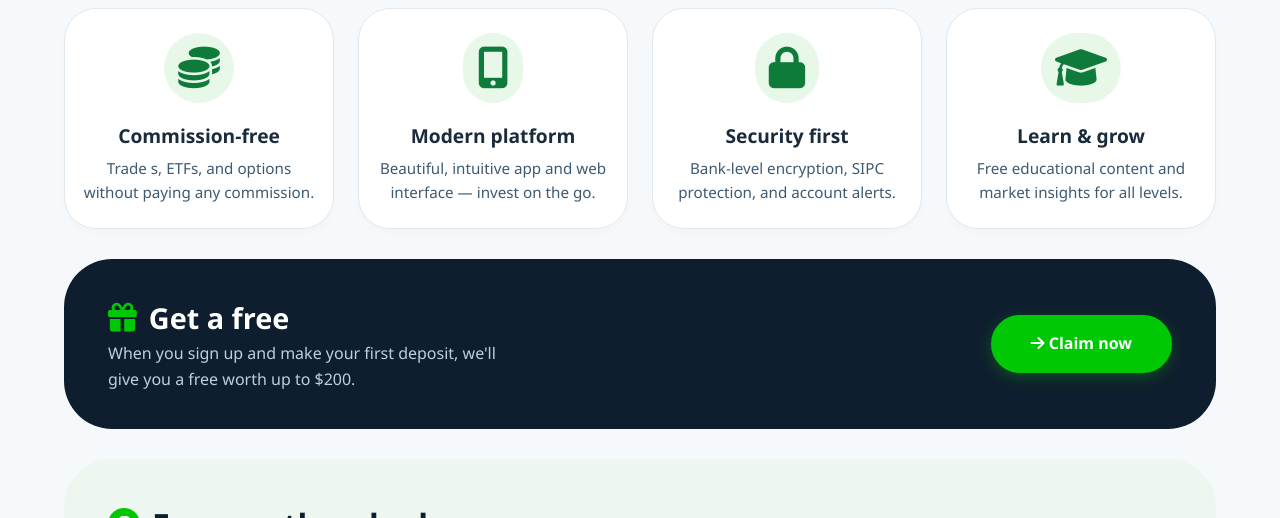
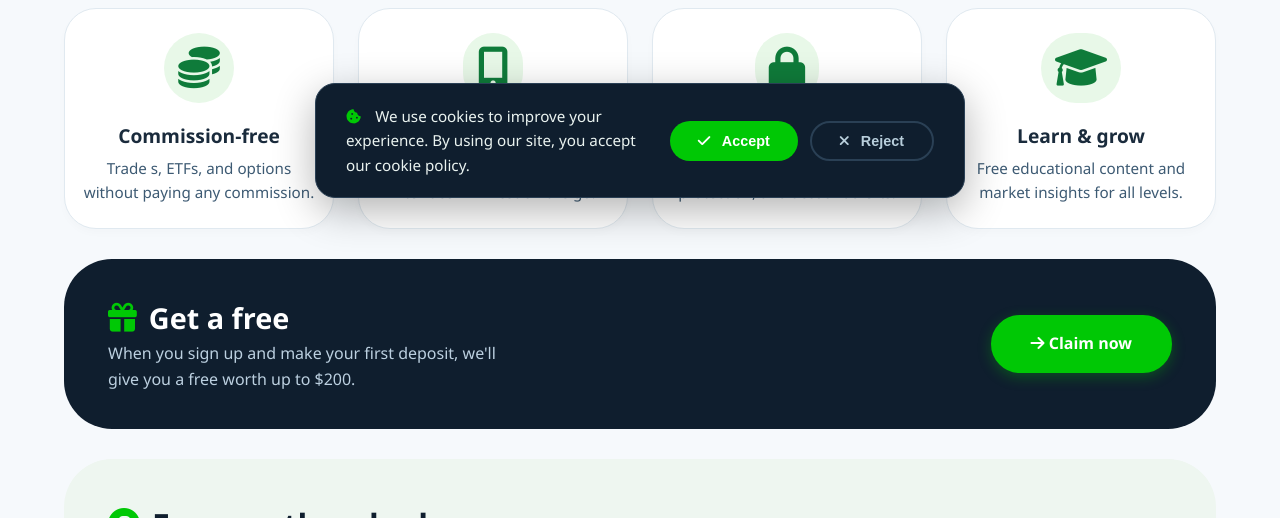
Before and after one commit to Projectpointer/digitals, a plain HTML site: page index.html in a window 1280 px wide. Shown: the part 582-1100 px from the top of the page. Drawn offline with Linux system fonts and the light colour scheme.

Commit message:
Update index.html

```diff
--- a/index.html
+++ b/index.html
@@ -384,6 +384,79 @@
       margin: 0 4px;
     }
 
+    /* Cookie banner styles - NEW */
+    #cookie-banner {
+      position: fixed;
+      bottom: 20px;
+      left: 50%;
+      transform: translateX(-50%);
+      background: #0f1e2e;
+      color: #eaf3f0;
+      padding: 20px 30px;
+      border-radius: 20px;
+      box-shadow: 0 12px 40px rgba(0,0,0,0.3);
+      z-index: 10000;
+      display: flex;
+      align-items: center;
+      gap: 25px;
+      flex-wrap: wrap;
+      justify-content: center;
+      max-width: 650px;
+      width: 90%;
+      border: 1px solid #2a4055;
+      animation: slideUp 0.5s ease-out;
+    }
+    @keyframes slideUp {
+      from {
+        opacity: 0;
+        transform: translateX(-50%) translateY(30px);
+      }
+      to {
+        opacity: 1;
+        transform: translateX(-50%) translateY(0);
+      }
+    }
+    #cookie-banner p {
+      margin: 0;
+      font-size: 0.95rem;
+      flex: 1;
+      min-width: 200px;
+    }
+    #cookie-banner .cookie-buttons {
+      display: flex;
+      gap: 12px;
+      flex-wrap: wrap;
+    }
+    #cookie-banner .cookie-btn {
+      padding: 10px 28px;
+      border-radius: 40px;
+      font-weight: 600;
+      border: none;
+      cursor: pointer;
+      transition: 0.2s;
+      font-size: 0.9rem;
+    }
+    #cookie-banner .cookie-btn.accept {
+      background: #00c805;
+      color: white;
+    }
+    #cookie-banner .cookie-btn.accept:hover {
+      background: #00b304;
+      transform: scale(1.02);
+    }
+    #cookie-banner .cookie-btn.reject {
+      background: transparent;
+      color: #b8cedb;
+      border: 2px solid #2a4055;
+    }
+    #cookie-banner .cookie-btn.reject:hover {
+      background: #2a4055;
+      color: white;
+    }
+    #cookie-banner .cookie-btn i {
+      margin-right: 8px;
+    }
+
     /* responsive */
     @media (max-width: 700px) {
       .navbar { flex-direction: column; align-items: flex-start; gap: 10px; }
@@ -391,6 +464,8 @@
       .cta-banner, .faq-section, .page-card { padding: 28px 20px; }
       .footer-grid { flex-direction: column; }
       .footer-bottom { flex-direction: column; gap: 10px; }
+      #cookie-banner { padding: 18px 20px; flex-direction: column; text-align: center; gap: 15px; }
+      #cookie-banner p { min-width: unset; }
     }
   </style>
 </head>
@@ -553,6 +628,54 @@
       if (target) target.scrollIntoView({ behavior: 'smooth', block: 'start' });
     });
   });
+
+  // ===== COOKIE CONSENT DIALOGUE - FIXED =====
+  (function() {
+    // Function to get cookie value
+    function getCookie(name) {
+      const value = `; ${document.cookie}`;
+      const parts = value.split(`; ${name}=`);
+      if (parts.length === 2) return parts.pop().split(';').shift();
+      return null;
+    }
+
+    // Check if user already made a choice
+    if (getCookie('cookie_consent') !== null) {
+      return; // Don't show banner if already decided
+    }
+
+    // Create cookie banner
+    const banner = document.createElement('div');
+    banner.id = 'cookie-banner';
+    banner.innerHTML = `
+      <p><i class="fas fa-cookie-bite" style="color:#00c805; margin-right:10px;"></i> We use cookies to improve your experience. By using our site, you accept our cookie policy.</p>
+      <div class="cookie-buttons">
+        <button class="cookie-btn accept" id="accept-cookies"><i class="fas fa-check"></i> Accept</button>
+        <button class="cookie-btn reject" id="reject-cookies"><i class="fas fa-times"></i> Reject</button>
+      </div>
+    `;
+    document.body.appendChild(banner);
+
+    // Accept button
+    document.getElementById('accept-cookies').addEventListener('click', function() {
+      document.cookie = 'cookie_consent=accepted; max-age=31536000; path=/';
+      banner.style.opacity = '0';
+      banner.style.transform = 'translateX(-50%) translateY(30px)';
+      setTimeout(() => banner.remove(), 300);
+      console.log('Cookies accepted');
+    });
+
+    // Reject button
+    document.getElementById('reject-cookies').addEventListener('click', function() {
+      document.cookie = 'cookie_consent=rejected; max-age=31536000; path=/';
+      banner.style.opacity = '0';
+      banner.style.transform = 'translateX(-50%) translateY(30px)';
+      setTimeout(() => banner.remove(), 300);
+      console.log('Cookies rejected');
+    });
+
+    console.log('Cookie banner displayed');
+  })();
 </script>
 
 </body>
```
